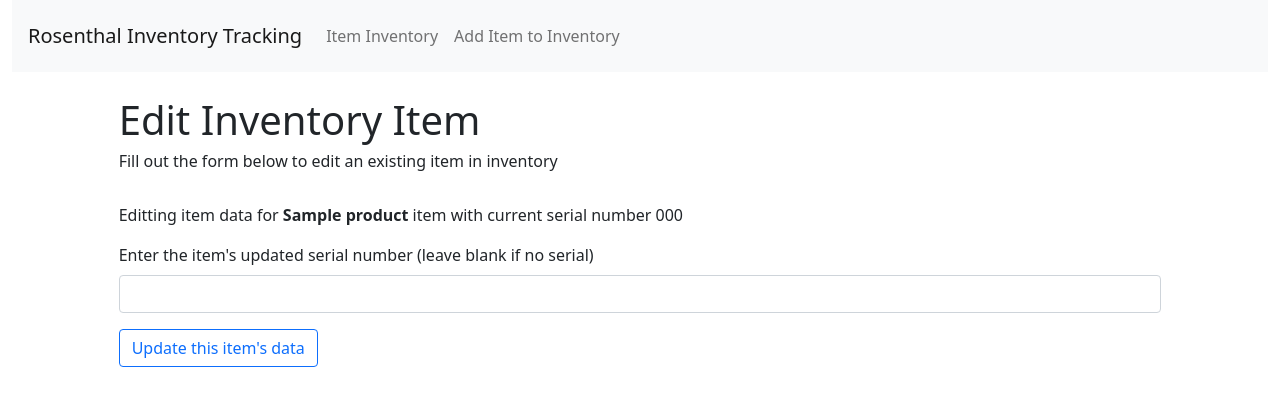
After one commit to ruth5/inventory-tracking-app, a Flask app: template templates/edit-item-form.html in a window 1280 px wide. The commit adds this page. Shown: the top 406 px of the page. Run offline with Flask 2, Linux system fonts and the light colour scheme; the template is opened without the code that fills it: values that come from a table or form of the project are taken from there, others are empty; tables that the repository leaves empty hold one stand-in row (values such as "Sample post").

Commit message:
items can be editted from the app

```diff
--- a/crud.py
+++ b/crud.py
@@ -25,7 +25,7 @@ def create_item(product_id, serial_number=None):
 def get_items():
     """Get a list of all items in the database, ordered by product_id."""
 
-    items = Item.query.order_by(Item.product_id)
+    items = Item.query.order_by(Item.product_id, Item.id)
 
     return items
 
--- a/server.py
+++ b/server.py
@@ -31,6 +31,17 @@ def add_item():
         flash(f"A new {product.product_name} item was added to inventory")
     return render_template('items.html', items = crud.get_items())
 
+@app.route('/items/<item_id>', methods = ['PUT'])
+def edit_item(item_id):
+    """Edit an item's data."""
+
+    serial_number = request.json.get("serialNumber")
+    item = crud.get_item_by_id(item_id)
+    item.serial_number = serial_number
+    db.session.commit()
+    return { "success": True, "status": "Item data has been updated"}
+
+
 
 
 @app.route('/items/<item_id>', methods = ['DELETE'])
@@ -47,6 +58,13 @@ def show_new_item_form():
 
     return render_template('new-item-form.html', products = crud.get_products())
 
+@app.route('/edit-item-form', methods = ['GET'])
+def show_edit_item_form():
+    """Display a form where users can edit existing items."""
+
+    item_id = request.args.get('item-id')
+    return render_template('edit-item-form.html', item=crud.get_item_by_id(item_id))
+
 
 
 
--- /dev/null
+++ b/static/js/editForm.js
@@ -0,0 +1,25 @@
+// Submit a put request for the completion of the edit form
+'use strict';
+
+const button = document.getElementsByClassName("edit-button")[0]
+console.log(button)
+button.addEventListener('click',
+    () => {
+        const formInputs = {
+            serialNumber: document.querySelector('#serial-number').value,
+        };
+
+        const itemID = button.id
+        fetch(`/items/${itemID}`, {
+            method: "PUT",
+            body: JSON.stringify(formInputs),
+            headers: {
+                "Content-Type": "application/json",
+            },
+        }).then(response => response.json())
+            .then(responseJson => {
+                alert(responseJson.status);
+            });
+        window.location.href = `/items`
+    }
+);
--- /dev/null
+++ b/templates/edit-item-form.html
@@ -0,0 +1,35 @@
+{% extends 'base.html' %}
+{% block title %}Edit Inventory Item Form{% endblock %}
+{% block head %}
+
+
+{% endblock %}
+
+{% block body %}
+<div class="row mt-4 mb-4">
+    <div class="col-10 mx-auto">
+        <h1>Edit Inventory Item</h1>
+        <h6>Fill out the form below to edit an existing item in inventory</h6>
+    </div>
+</div>
+
+<div class="row">
+    <div class="col-10 mx-auto">
+        {% if item.serial_number %}
+        <p>Editting item data for <strong>{{item.product.product_name}}</strong> item with current serial number {{item.serial_number}}</p>
+        {% else %}
+        <p>Editting item data for <strong>{{item.product.product_name}}</strong> item. This item currently has no serial number.</p>
+        {% endif %}
+        <form>
+            <label for="serial-number" class="form-label">Enter the item's updated serial number (leave blank if no
+                serial)</label>
+            <input type="text" class="form-control mb-3" name="serial-number" id="serial-number">
+            <button type="button" class="btn btn-outline-primary edit-button" id={{item.id}}>Update this item's data</button>
+        </form>
+    </div>
+</div>
+
+<script src='/static/js/editForm.js'></script>
+
+
+{% endblock %}
```
Also changed, not shown: static/js/delete.js (deleted, +0 -18 lines), static/js/editAndDeleteButtons.js (added, +31 -0 lines), templates/items.html (+14 -6 lines).
